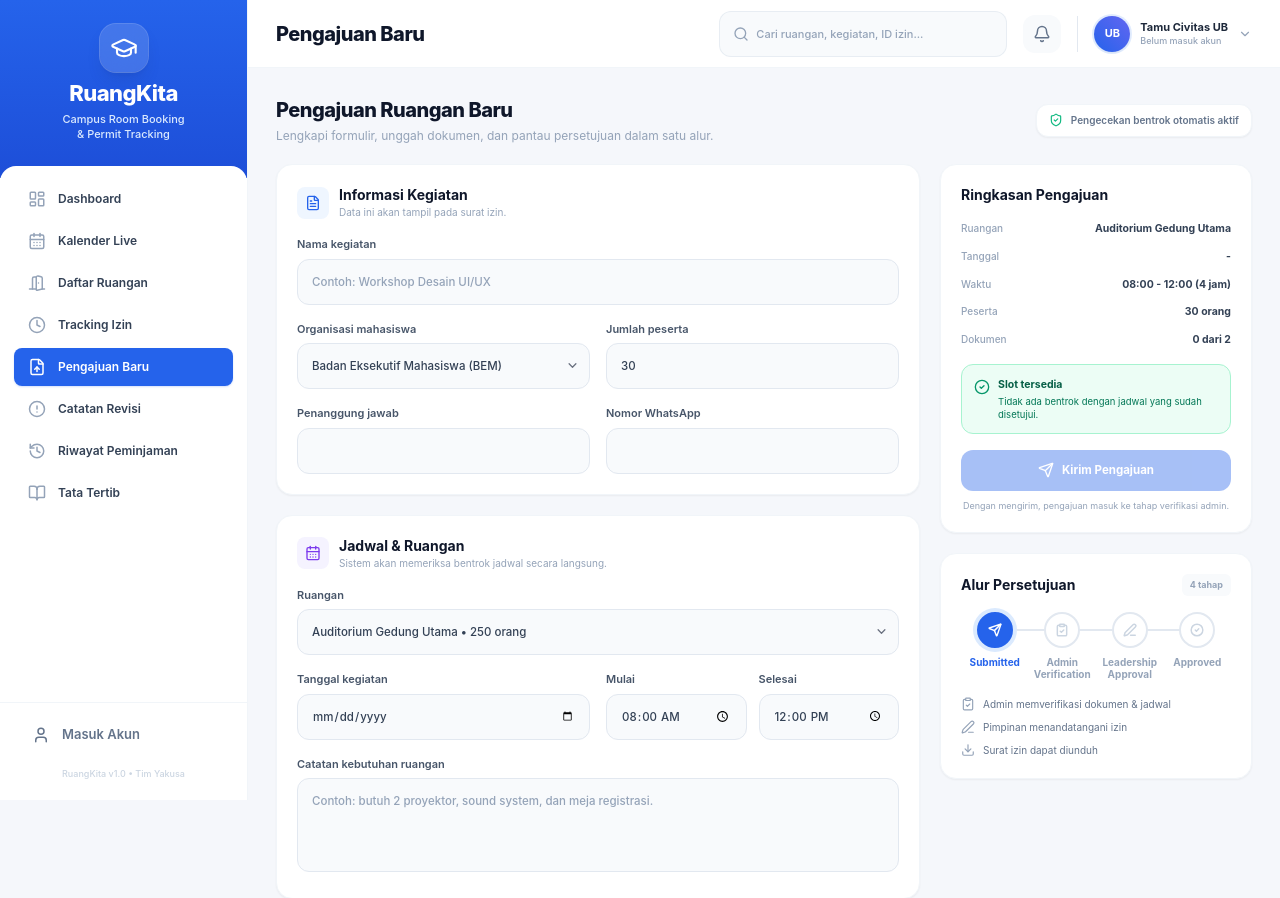
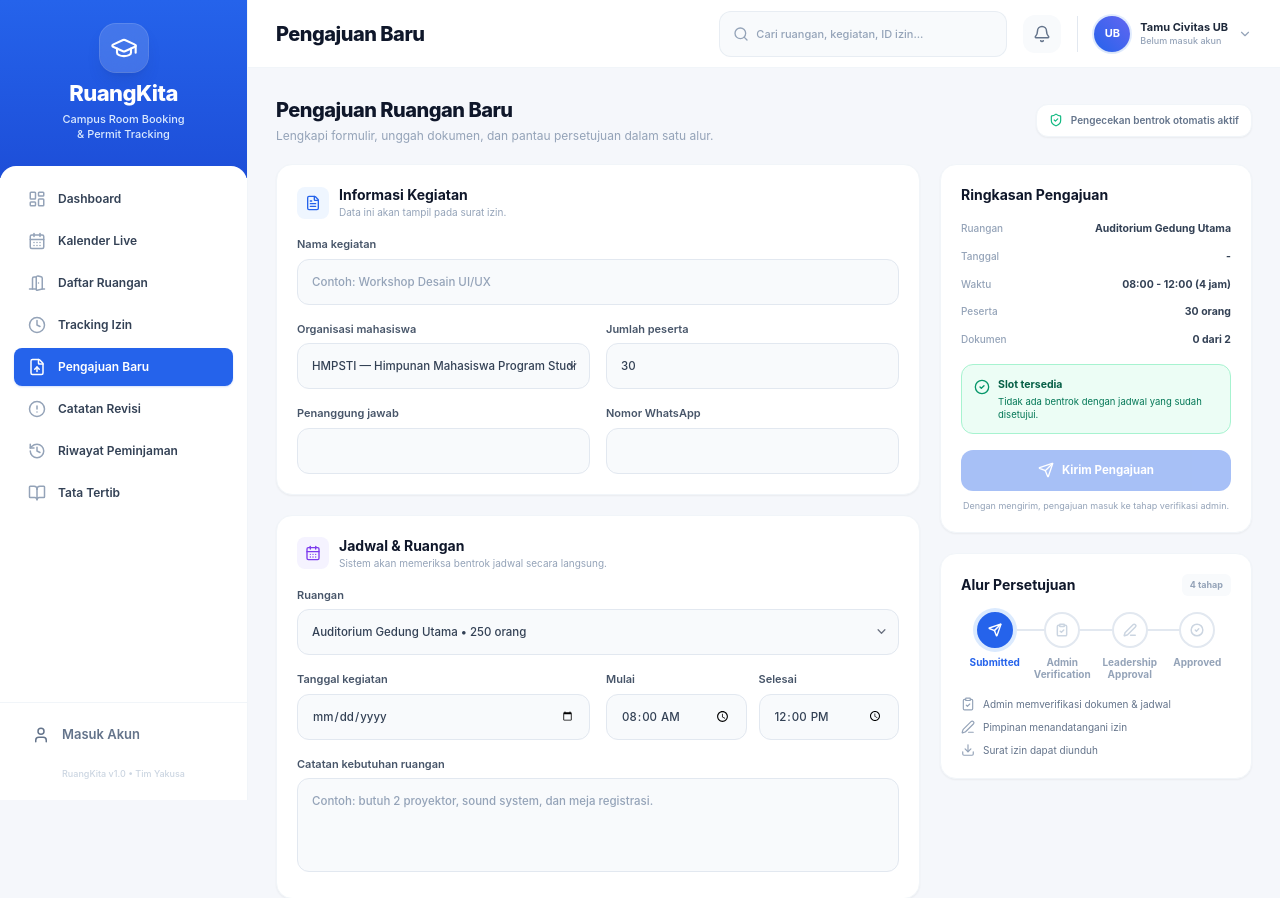
Before and after one commit to Zenqirtz/RuangKita, a Laravel app: page /bookings/create in a window 1280 px wide. Shown: the top 898 px of the page. Run offline with Laravel 12, Linux system fonts and the light colour scheme; data that the repository does not hold is empty; style sheets or scripts are compiled from the project's sources; some libraries are stand-ins or nearby versions; some web fonts are replaced.

Commit message:
feat: update ormawa dropdown list to match vokasi ub student organizations

```diff
--- a/resources/js/Pages/Bookings/Create.jsx
+++ b/resources/js/Pages/Bookings/Create.jsx
@@ -6,11 +6,12 @@ import ApprovalStepper from '@/Components/RuangKita/ApprovalStepper';
 import { permits, rooms } from '@/Data/ruangkita';
 
 const ormawaOptions = [
-    'Badan Eksekutif Mahasiswa (BEM)',
-    'Dewan Perwakilan Mahasiswa (DPM)',
-    'Himpunan Mahasiswa Program Studi',
-    'Unit Aktivitas Mahasiswa (UKM)',
-    'Komunitas / Panitia Kegiatan Kampus',
+    'HMPSTI — Himpunan Mahasiswa Program Studi Teknologi Informasi',
+    'HMPD / HMPDG — Himpunan Mahasiswa Program Studi Desain Grafis',
+    'HIMA Administrasi Bisnis — Himpunan Mahasiswa Program Studi D-III Administrasi Bisnis',
+    'HIMA Keuangan dan Perbankan — Himpunan Mahasiswa Program Studi D-III Keuangan dan Perbankan',
+    'HIMA Manajemen Perhotelan — Himpunan Mahasiswa Program Studi D-IV Manajemen Perhotelan',
+    'Badan Eksekutif Mahasiswa (BEM) Vokasi UB',
 ];
 
 function formatDate(isoDate) {
```
